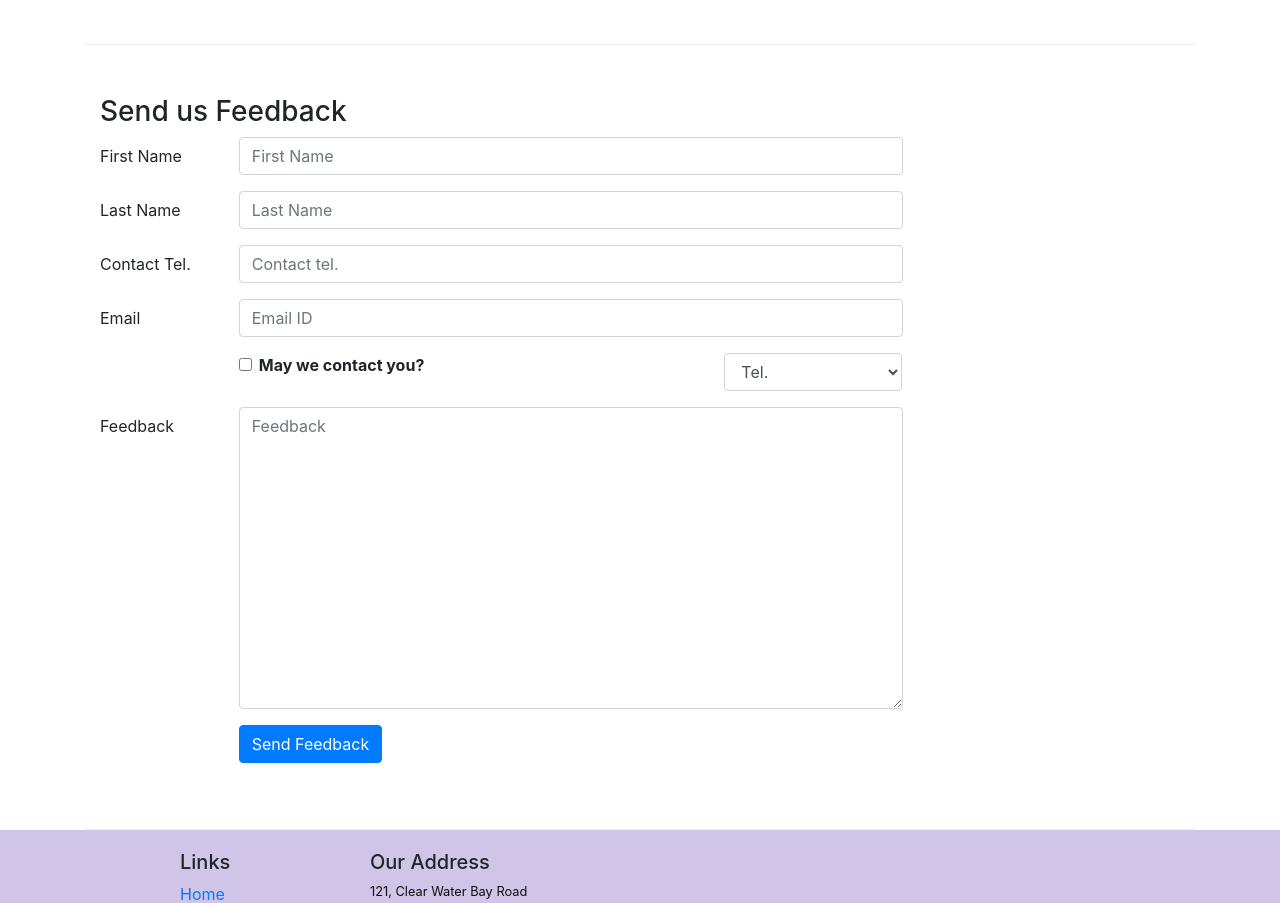
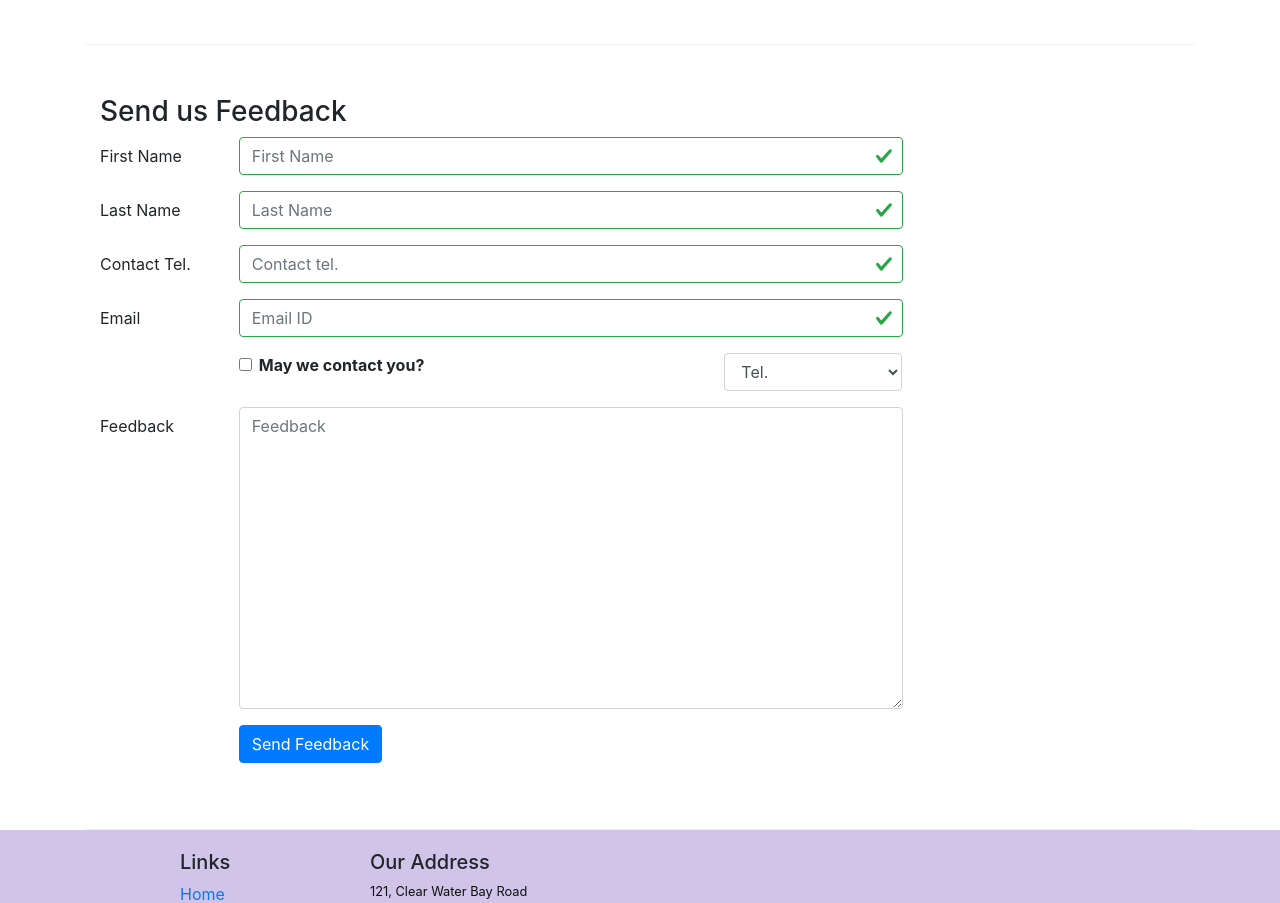
Before and after one commit to aditya-jain1511/confusion2, a React (Create React App) app: page /contact in a window 1280 px wide. Shown: the part 820-1723 px from the top of the page. Built offline with nearby package versions, Linux system fonts and the light colour scheme.

Commit message:
Form Validation

```diff
--- a/src/components/Contact.js
+++ b/src/components/Contact.js
@@ -1,5 +1,5 @@
 import React, {Component} from 'react';
-import {Breadcrumb, BreadcrumbItem, Button, Form, FormGroup, Label, Input, Col} from 'reactstrap';
+import {Breadcrumb, BreadcrumbItem, Button, Form, FormGroup, Label, Input, Col, FormFeedback} from 'reactstrap';
 import {Link} from 'react-router-dom';
 
 class Contact extends Component{
@@ -13,10 +13,49 @@
             email : '',
             agree : false,
             contactType: 'Tel.',
-            message: ''
+            message: '',
+            touched: {
+                firstname: false,
+                lastname: false,
+                telnum: false,
+                email:false,
+            }
         }
         this.handleSubmit= this.handleSubmit.bind(this);
         this.handleInputChange= this.handleInputChange.bind(this);
+        this.handleBlur= this.handleBlur.bind(this)
+    }
+
+    handleBlur = (field) => (evt) =>{
+            this.setState({
+                touched: {...this.state.touched, [field]:true}
+            })
+        }
+
+    validate(firstname, lastname, telnum, email){
+        const errors= {
+            firstname: '',
+            lastname : '',
+            telnum : '',
+            email : '',
+        };
+        if (this.state.touched.firstname && firstname.length <3){
+            errors.firstname = "First Name should be >= 3 characters";
+        }
+
+        if (this.state.touched.lastname && lastname.length <3){
+            errors.lastname = "Last Name should be >= 3 characters";
+        }
+
+        const reg = /^\d+$/;
+        if (this.state.touched.telnum && !reg.test(telnum)){
+            errors.telnum = 'Tel. Number should contain only numbers';
+        }
+
+        if(this.state.touched.email && email.split('').filter(x => x === '@').length !== 1){
+            errors.email = 'Email should contain a @';
+        }
+        return errors;
     }
 
     handleInputChange(event){
@@ -36,6 +75,9 @@
     }
 
     render(){
+
+        const errors = this.validate(this.state.firstname, this.state.lastname, this.state.telnum, this.state.email); //with any changes, the render function is envoked so it will know if there is any error and if validation is needed
+
         return(
         <div className="container">
             <div className="row">
@@ -82,25 +124,29 @@
                         <FormGroup row>
                             <Label htmlFor="firstname" md={2}>First Name</Label>
                             <Col md={10}>
-                                <Input type= "text" id="firstname" name="firstname" placeholder="First Name" value={this.state.firstname} onChange={this.handleInputChange}></Input>
+                                <Input type= "text" id="firstname" name="firstname" placeholder="First Name" value={this.state.firstname} onChange={this.handleInputChange} onBlur={this.handleBlur('firstname')} valid={errors.firstname===''} invalid={errors.firstname!==''}></Input>
+                                <FormFeedback>{errors.firstname}</FormFeedback>
                             </Col>
                         </FormGroup>
                         <FormGroup row>
                             <Label htmlFor="lastname" md={2}>Last Name</Label>
                             <Col md={10}>
-                                <Input type= "text" id="lastname" name="lastname" placeholder="Last Name" value={this.state.lastname} onChange={this.handleInputChange}></Input>
+                                <Input type= "text" id="lastname" name="lastname" placeholder="Last Name" value={this.state.lastname} onChange={this.handleInputChange} onBlur={this.handleBlur('lastname')} valid={errors.lastname===''} invalid={errors.lastname!==''}></Input>
+                                <FormFeedback>{errors.lastname}</FormFeedback>
                             </Col>
                         </FormGroup>
                         <FormGroup row>
                             <Label htmlFor="telnum" md={2}>Contact Tel.</Label>
                             <Col md={10}>
-                                <Input type= "tel" id="telnum" name="telnum" placeholder="Contact tel." value={this.state.telnum} onChange={this.handleInputChange}></Input>
+                                <Input type= "tel" id="telnum" name="telnum" placeholder="Contact tel." value={this.state.telnum} onChange={this.handleInputChange} onBlur={this.handleBlur('telnum')} valid={errors.telnum===''} invalid={errors.telnum!==''}></Input>
+                                <FormFeedback>{errors.telnum}</FormFeedback>
                             </Col>
                         </FormGroup>
                         <FormGroup row>
                             <Label htmlFor="email" md={2}>Email</Label>
                             <Col md={10}>
-                                <Input type= "email" id="email" name="email" placeholder="Email ID" value={this.state.email} onChange={this.handleInputChange}></Input>
+                                <Input type= "email" id="email" name="email" placeholder="Email ID" value={this.state.email} onChange={this.handleInputChange} onBlur={this.handleBlur('email')} valid={errors.email===''} invalid={errors.email!==''}></Input>
+                                <FormFeedback>{errors.email}</FormFeedback>
                             </Col>
                         </FormGroup>
                         <FormGroup row>
```
